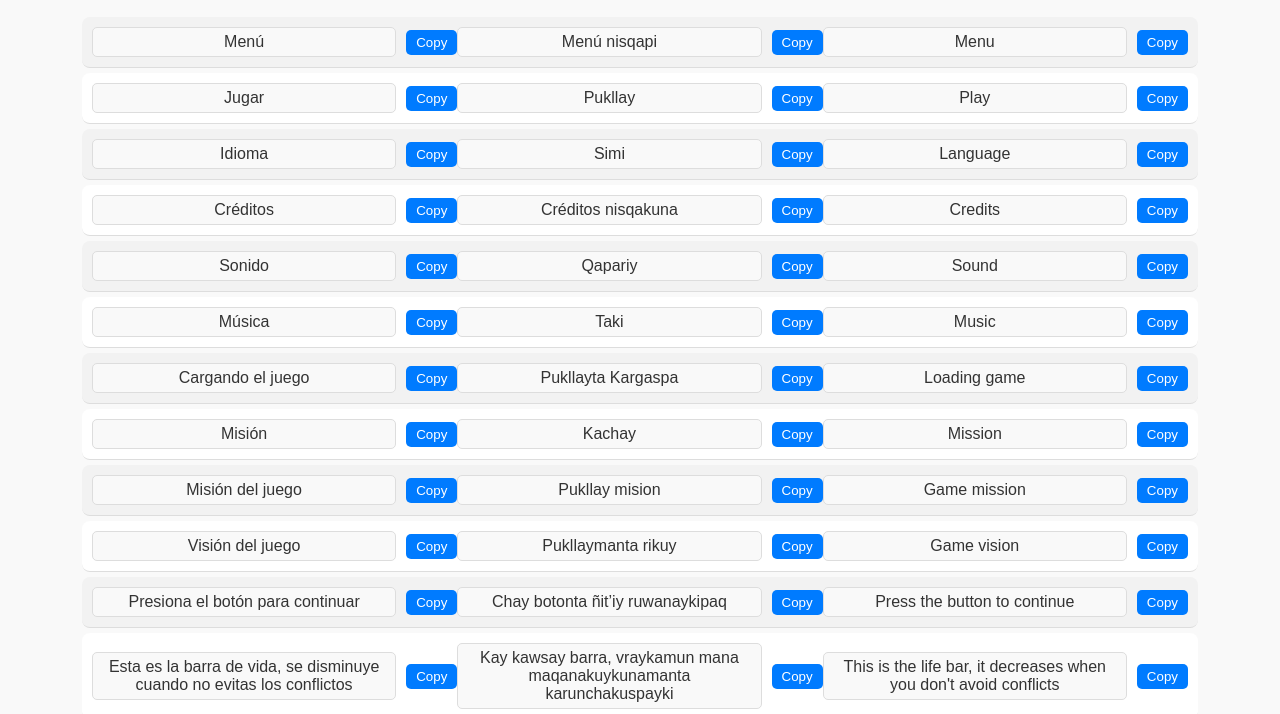
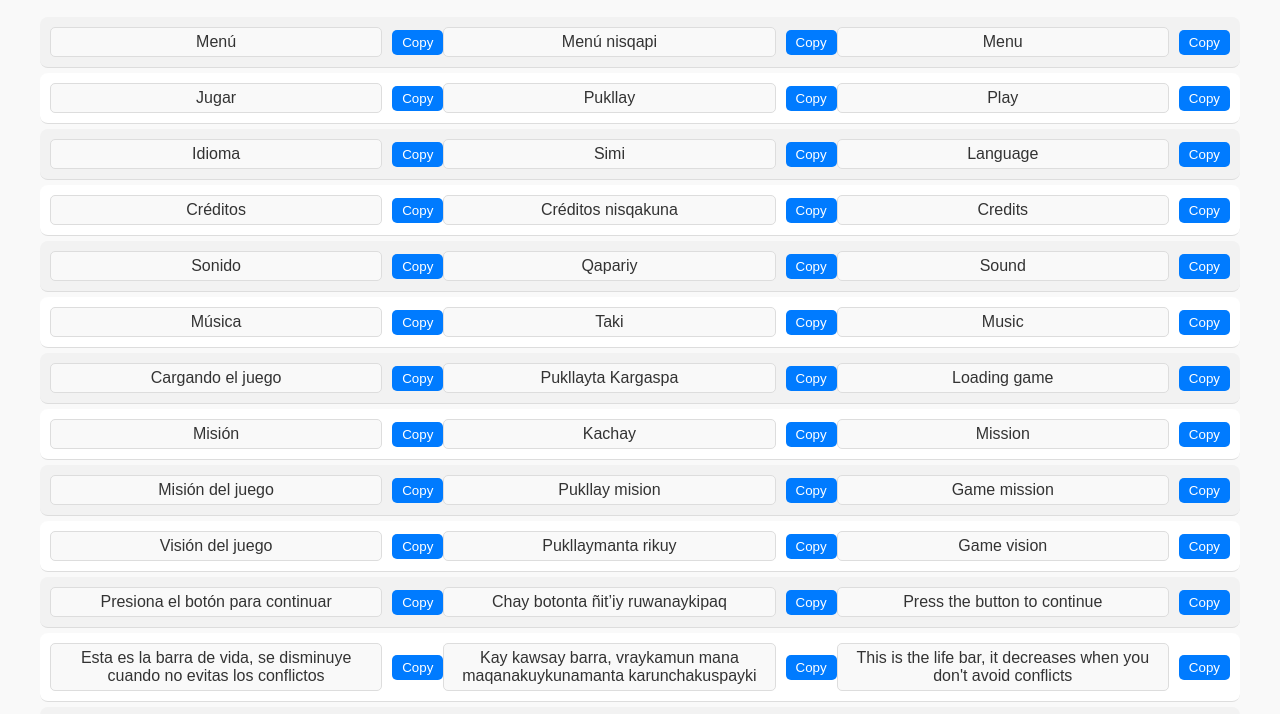
Before and after one commit to danimtx/danimtx.github.io, a plain HTML site: page index.html in a window 1280 px wide. Shown: the part 81-795 px from the top of the page. Drawn offline with Linux system fonts and the light colour scheme; a script that the page names is missing.

Commit message:
Update styles.css

```diff
--- a/styles.css
+++ b/styles.css
@@ -18,7 +18,7 @@ h1 {
 
 .table {
     width: 100%;
-    max-width: 90%; /* Increased max width to use more screen space */
+    max-width: 1200px; /* Increased max width to use more screen space */
 }
 
 .row {
```
